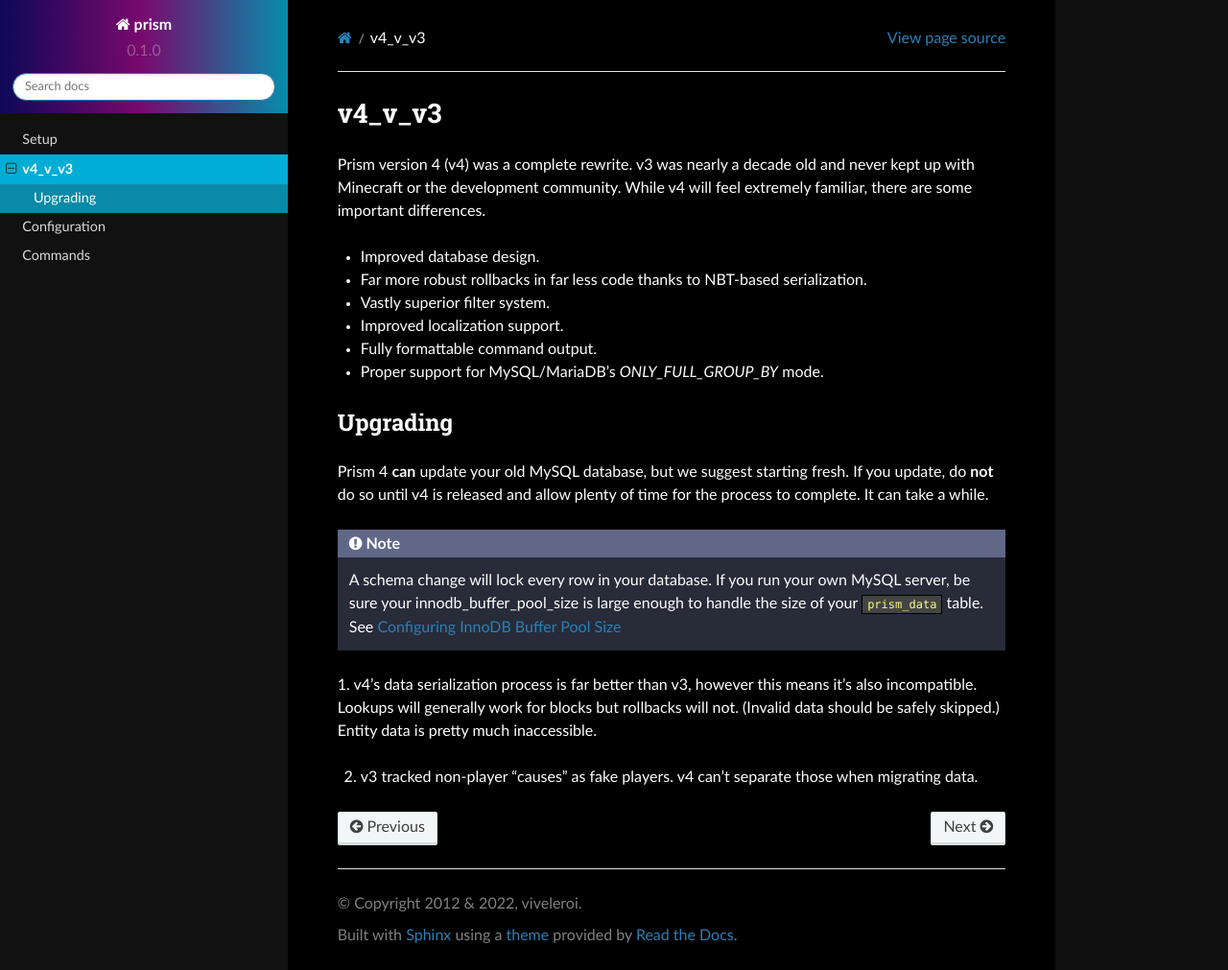
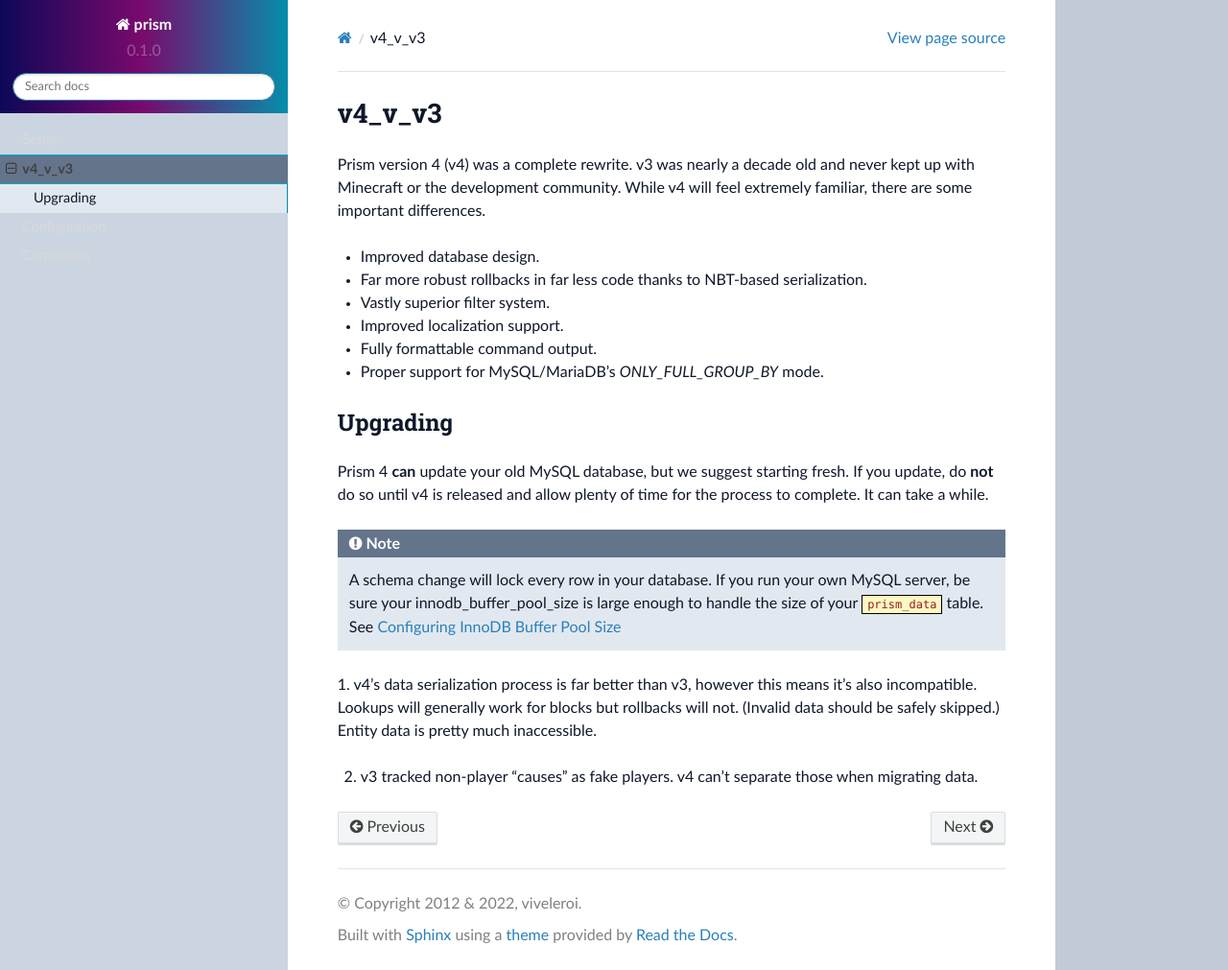
Before and after one commit to prism/prism-docs, a Sphinx documentation site: the page built from docs/source/v4_v_v3.rst, in a window 1280 px wide and 1011 px high. Shown: the whole window at 96% size. Built offline with Sphinx 7.4.7 and the Read the Docs theme 2.0.0, drawn with Linux system fonts in a browser that asks for light colours.

Commit message:
Switches css to light theme

```diff
--- a/docs/source/_static/css/prism.css
+++ b/docs/source/_static/css/prism.css
@@ -1,13 +1,13 @@
 body {
-	color: #fefefe;
+	color: rgb(15 23 42);
 }
 
 .wy-body-for-nav, .wy-nav-side{
-	background: #111;
+	background: rgb(203 213 225);
 }
 
 .wy-nav-content {
-	background: #000;
+	background: #fff;
 }
 
 .wy-side-nav-search {
@@ -16,20 +16,23 @@
 }
 
 .rst-content .note .admonition-title, .rst-content .note .wy-alert-title, .rst-content .seealso .admonition-title, .rst-content .seealso .wy-alert-title, .rst-content .wy-alert-info.admonition-todo .admonition-title, .rst-content .wy-alert-info.admonition-todo .wy-alert-title, .rst-content .wy-alert-info.admonition .admonition-title, .rst-content .wy-alert-info.admonition .wy-alert-title, .rst-content .wy-alert-info.attention .admonition-title, .rst-content .wy-alert-info.attention .wy-alert-title, .rst-content .wy-alert-info.caution .admonition-title, .rst-content .wy-alert-info.caution .wy-alert-title, .rst-content .wy-alert-info.danger .admonition-title, .rst-content .wy-alert-info.danger .wy-alert-title, .rst-content .wy-alert-info.error .admonition-title, .rst-content .wy-alert-info.error .wy-alert-title, .rst-content .wy-alert-info.hint .admonition-title, .rst-content .wy-alert-info.hint .wy-alert-title, .rst-content .wy-alert-info.important .admonition-title, .rst-content .wy-alert-info.important .wy-alert-title, .rst-content .wy-alert-info.tip .admonition-title, .rst-content .wy-alert-info.tip .wy-alert-title, .rst-content .wy-alert-info.warning .admonition-title, .rst-content .wy-alert-info.warning .wy-alert-title, .rst-content .wy-alert.wy-alert-info .admonition-title, .wy-alert.wy-alert-info .rst-content .admonition-title, .wy-alert.wy-alert-info .wy-alert-title {
-	background: #606787;
+	background: rgb(100 116 139);
 }
 
 .rst-content .note, .rst-content .seealso, .rst-content .wy-alert-info.admonition, .rst-content .wy-alert-info.admonition-todo, .rst-content .wy-alert-info.attention, .rst-content .wy-alert-info.caution, .rst-content .wy-alert-info.danger, .rst-content .wy-alert-info.error, .rst-content .wy-alert-info.hint, .rst-content .wy-alert-info.important, .rst-content .wy-alert-info.tip, .rst-content .wy-alert-info.warning, .wy-alert.wy-alert-info {
-	background: #282b38;
+	background: rgb(226 232 240);
 }
 
 .wy-menu-vertical li.current {
-	background: #088AA8;
+	background: rgb(226 232 240);
+}
+
+.wy-menu-vertical a:hover {
+	background: rgb(241 245 249)
 }
 
 .wy-menu-vertical li.current>a, .wy-menu-vertical li.on a {
-	background: #00add5;
-	color: #fefefe;
+	background: rgb(100 116 139);
 }
 
 .wy-menu-vertical li.current a {
@@ -49,16 +52,16 @@
 }
 
 .wy-menu-vertical li.toctree-l2 a, .wy-menu-vertical li.toctree-l3 a, .wy-menu-vertical li.toctree-l4 a, .wy-menu-vertical li.toctree-l5 a, .wy-menu-vertical li.toctree-l6 a, .wy-menu-vertical li.toctree-l7 a, .wy-menu-vertical li.toctree-l8 a, .wy-menu-vertical li.toctree-l9 a, .wy-menu-vertical li.toctree-l10 a {
-	color: #fefefe;
+	color: rgb(15 23 42);
 }
 
 .rst-content code, .rst-content tt, code {
-	background: #444;
+	background: rgb(254 249 195);
 	border-color: #000;
 }
 
 .rst-content code.literal, .rst-content tt.literal {
-	color: #fbff85;
+	color: rgb(153 27 27);
 }
 
 .wy-menu-vertical li.toctree-l2.current>a, .wy-menu-vertical li.toctree-l2.current li.toctree-l3>a {
@@ -72,3 +75,8 @@
 .rst-content div[class^=highlight], .rst-content pre.literal-block {
 	border: 0;
 }
+
+.rst-versions .rst-current-version {
+	background: rgb(148 163 184);
+	color: #fff;
+}
```
